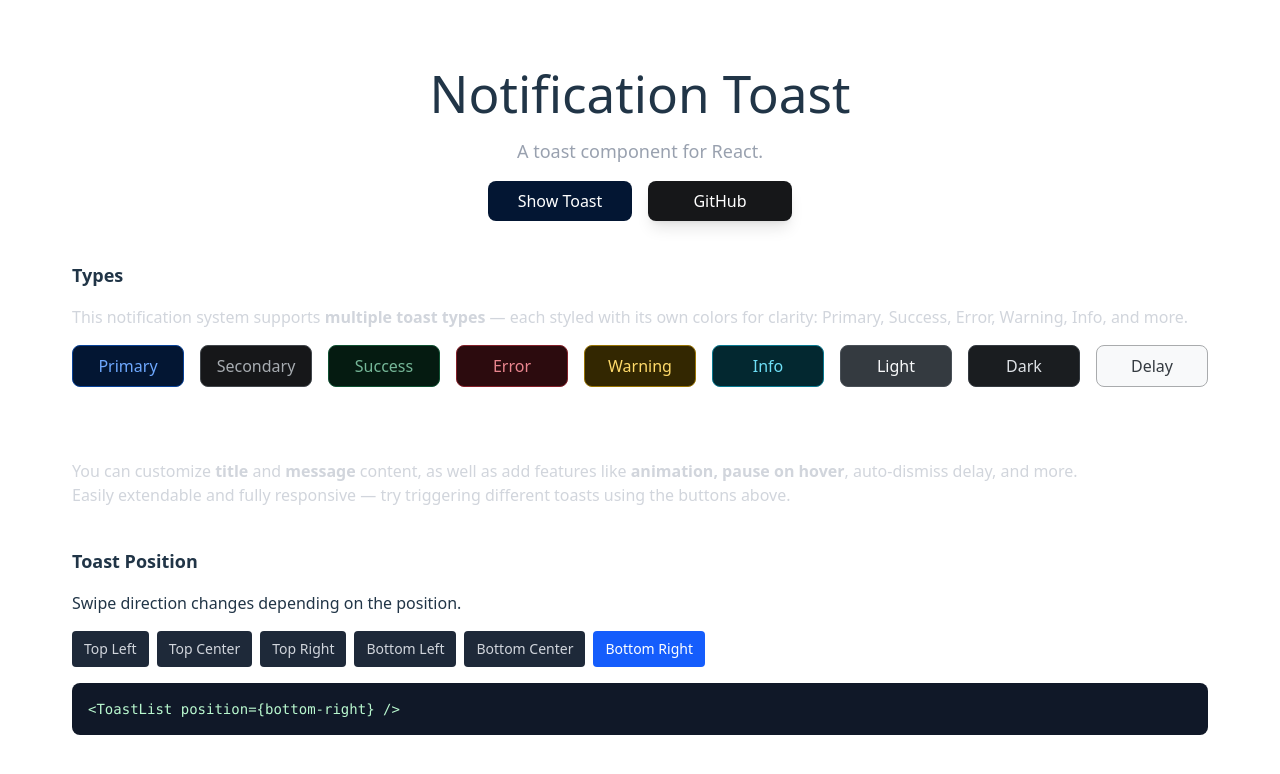
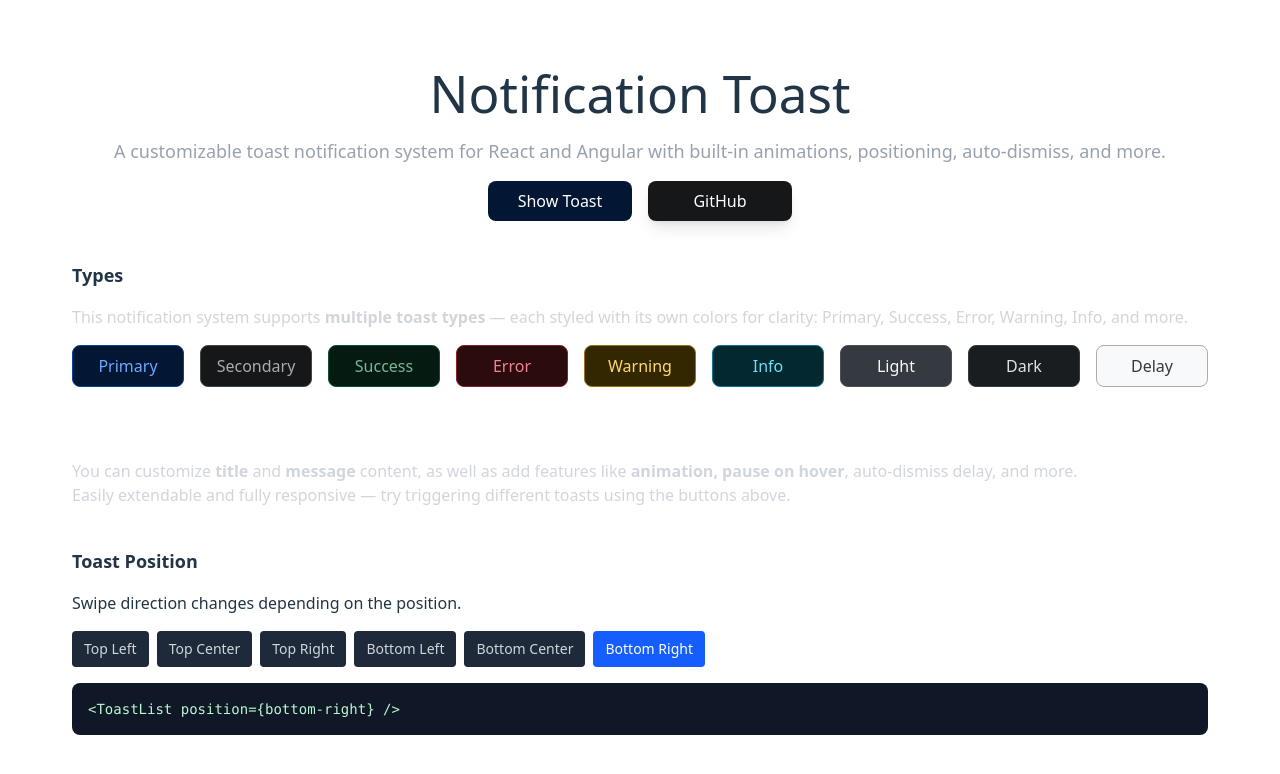
Before and after one commit to waleedsalah4/notification-system, a React (Vite) app: page / in a window 1280 px wide. Shown: the top 774 px of the page. Built offline with nearby package versions, Linux system fonts and the light colour scheme.

Commit message:
update main title

```diff
--- a/src/App.tsx
+++ b/src/App.tsx
@@ -16,7 +16,7 @@ function App() {
     <main className="relative container flex min-h-screen flex-col items-center justify-center gap-10">
       <header className="flex flex-col items-center gap-4">
         <h1>Notification Toast</h1>
-        <p className="text-lg text-gray-400">A toast component for React.</p>
+        <p className="text-lg text-gray-400">A customizable toast notification system for React and Angular with built-in animations, positioning, auto-dismiss, and more.</p>
         <div className="flex items-center gap-4">
           <ShowToastButton />
           <GithubButton />
```
